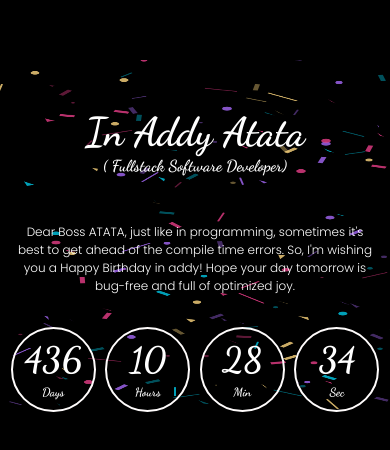
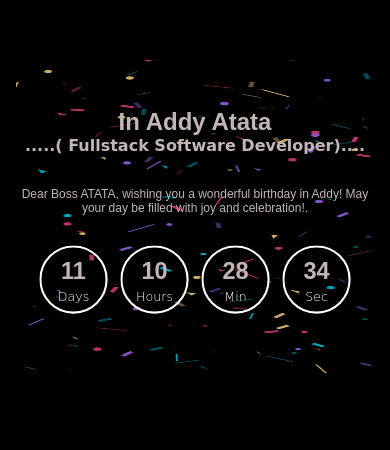
Before and after one commit to au-lex/Bithday_POP, a plain HTML site: page index.html in a window 390 px wide. Shown: the part 162-612 px from the top of the page. Drawn offline with Linux system fonts and the light colour scheme; a web font is replaced by a local one.

Commit message:
stuff and stuff

```diff
--- a/app.js
+++ b/app.js
@@ -1,41 +1,18 @@
-// Instead of waiting for a button click, just call the function
 const confettiSettings = { target: 'confetti-holder', max: 150, animate: true };
 const confetti = new ConfettiGenerator(confettiSettings);
 confetti.render();
 
-
-// function updateTime() {
-//     const  now = new Date();
-//     const currentyear = now.getFullYear();
-//     let Bday = new Date(2023,11,10)
-//     if (now > Bday) {
-//         Bday = new Date(currentyear +1, 11, 31);
-//     }
-//         const diff = Bday - now;
-
-//         const hr = Math.floor((diff % (1000 * 60 * 60 * 24)) / (1000 * 60 * 60));
-//         const mins = Math.floor((diff % (1000 * 60 * 60)) / (1000 * 60));
-//         const sec = Math.floor((diff % (1000 * 60)) / 1000);
-
-
-
-//         document.querySelector(".day").textContent = days
-//         document.querySelector(".hr").textContent = hr;
-//         document.querySelector(".min").textContent = mins;
-//         document.querySelector(".sec").textContent = sec;
-
-
-// }
-
-
 function updateTime() {
     const now = new Date();
-    const currentyear = now.getFullYear();
-    let Bday = new Date(2023, 9, 11);
-    if (now > Bday) {
-        Bday = new Date(currentyear + 1, 11, 10);
+    const currentYear = now.getFullYear();
+    let bday = new Date(currentYear, 9, 11); // October 11th (month is 0-indexed)
+
+    // If this year's birthday has passed, set for next year
+    if (now > bday) {
+        bday = new Date(currentYear + 1, 9, 11);
     }
-    const diff = Bday - now;
+
+    const diff = bday - now;
 
     const days = Math.floor(diff / (1000 * 60 * 60 * 24));
     const hr = Math.floor((diff % (1000 * 60 * 60 * 24)) / (1000 * 60 * 60));
@@ -48,6 +25,4 @@ function updateTime() {
     document.querySelector(".sec").textContent = sec;
 }
 
-
-
-setInterval(updateTime, 1000)
+setInterval(updateTime, 1000);
--- a/index.html
+++ b/index.html
@@ -7,7 +7,10 @@
     <link rel="preconnect" href="https://fonts.googleapis.com">
     <link rel="preconnect" href="https://fonts.googleapis.com">
     <link rel="preconnect" href="https://fonts.gstatic.com" crossorigin>
-    <link href="https://fonts.googleapis.com/css2?family=Dancing+Script:wght@700&family=Poppins:wght@100;300;500;600;700&family=Shadows+Into+Light&display=swap" rel="stylesheet">
+    <!-- <script src="https://cdn.tailwindcss.com"></script> -->
+    <link rel="preconnect" href="https://fonts.googleapis.com">
+    <link rel="preconnect" href="https://fonts.gstatic.com" crossorigin>
+    <link href="https://fonts.googleapis.com/css2?family=Mochiy+Pop+One&display=swap" rel="stylesheet">
     <title>Happy b</title>
 
 </head>
@@ -15,6 +18,8 @@
 
 
     <div class="bg">
+
+
         <main>
 
 
@@ -24,33 +29,30 @@
 
         <section class="theader">
             <h2> in addy atata </h2>
-            <h4>( fullstack software developer)</h4>
+            <h4>.....( fullstack software developer)....</h4>
         </section>
 
         <div class="desc">
-    <h6>Dear Boss ATATA, just like in programming,
-         sometimes it's best to get ahead of the compile time errors.
-         So, I'm wishing you a Happy Birthday in addy! Hope your day
-         tomorrow is bug-free and full of optimized joy.</h6>
+    <h6>Dear Boss ATATA, wishing you a wonderful birthday in Addy! May your day be filled with joy and celebration!.</h6>
         </div>
     <section class="time">
         <div class="timeCon">
-            <h1 class="day">2</h1>
+            <h1 class="day">0</h1>
             <span class="sub">
                 days
             </span> </div>
         <div  class="timeCon">
-            <h1 class="hr">4</h1>
+            <h1 class="hr">0</h1>
             <span class="sub">
                 hours
             </span></div>
         <div  class="timeCon">
-             <h1 class="min">20</h1>
+             <h1 class="min">0</h1>
             <span class="sub">
                 min
             </span></div>
         <div  class="timeCon">
-             <h1 class="sec">15</h1>
+             <h1 class="sec">0</h1>
             <span class="sub">
                 sec
             </span></div>
--- a/styles.css
+++ b/styles.css
@@ -12,13 +12,9 @@ body {
     height: 100vh;
     font-family: 'Dancing Script', cursive;
     background-color: black;
+    padding: 0 1rem;
 }
 
-.bg {
-    height: 400px;
-    background-repeat: no-repeat;
-    border-radius: 20px;
-}
 
 #confetti-holder {
     position: fixed;
@@ -32,13 +28,17 @@ body {
 }
 
 .container {
-    background-color: rgba(0, 0, 0, 0.8);
-    width: 35rem;
-    height: 392px;
+    background-color: rgba(0, 0, 0, 1.2);
+
+/* background-color: blue;     */
+width: 35rem;
+    /* border: 4px solid rgb(44, 43, 43); */
+
     z-index: 1000;
     backdrop-filter: blur(3px);
     box-shadow: 0 4px 6px rgba(0, 0, 0, 0.1);
-    border-radius: 20px;
+    border-radius: 10px;
+    padding-bottom: 3rem;
 }
 
 .time {
@@ -51,7 +51,7 @@ body {
     width: 100px;
     height: 100px;
     border-radius: 50%;
-    color: white;
+    color: rgb(195, 182, 182);
     text-align: center;
     padding-top: .6rem;
     margin: 0 1rem;
@@ -62,19 +62,19 @@ body {
     text-align: center;
     padding-top: 3rem;
     padding-bottom: 1rem;
-    color: white;
+    color: rgb(195, 182, 182);
 }
 
 h1 {
     font-size: 2.4rem;
-    color: white;
-    font-family: 'Dancing Script', cursive;
+    color: rgb(195, 182, 182);
+    font-family: "Mochiy Pop One", sans-serif;
 }
 
 h2 {
     text-align: center;
-    color: white;
-    font-family: 'Dancing Script', cursive;
+    color: rgb(195, 182, 182);
+    font-family: "Mochiy Pop One", sans-serif;
     text-transform: capitalize;
     font-size: 2.5rem;
 }
@@ -84,14 +84,15 @@ h4 {
 }
 
 .desc {
-    padding: 2rem 4rem;
+    /* padding: 2rem 4rem; */
+    margin: 1rem 0;
 }
 
-h6 {
-    color: white;
+h6 { color: rgb(195, 182, 182);
     text-align: center;
     font-size: 12px;
-    font-family: 'Poppins', sans-serif;
+    /* font-family: 'Poppins', sans-serif; */
+    font-family: "Mochiy Pop One", sans-serif;
     font-weight: 300;
 }
 
@@ -102,118 +103,259 @@ h6 {
 }
 
 /* Smallest screen size */
-@media only screen and (max-width: 360px) {
+
+
+
+
+@media only screen and (max-width: 425px) {
+
+    .bg {
+        height: 400px;
+        background-repeat: no-repeat;
+        border-radius: 20px;
+    }
+
+
     .container {
         width: 100%;
         height: auto;
-    }
-
-    .time {
-        text-align: center;
-        display: flex;
-        justify-content: center;
-
+        padding-bottom: 4rem;
     }
 
     .timeCon {
-        width: 50px;
-        height: 60px;
-        border-radius: 50%;
-
-        color: white;
-        text-align: center;
-        padding-top: 0;
-        margin: 0 .1rem;
-        border: 2px solid rgb(255, 252, 252);
-    }
-
-    .desc {
-        padding: 2rem 1rem;
-        width: 100%;
-    }
-
-    h1 {
-        font-size: 2.2rem;
-    }
-}
-
-@media only screen and (max-width: 390px) {
-    .container {
-        width: 100%;
-        height: auto;
-    }
-
-    .timeCon {
-        width: 85px;
-        height: 85px;
+        width: 65px;
+        height: 65px;
         border-radius: 50%;
         color: white;
         text-align: center;
         padding-top: .6rem;
-        margin: 0 .3rem;
-        border: 2px solid rgb(255, 252, 252);
+        margin: 0 .5rem;
+        /* border: 2px solid rgb(255, 252, 252); */
+    }
+
+    h1 {
+        font-size: 1.4rem;
+        color: rgb(195, 182, 182);
+        font-family: "Mochiy Pop One", sans-serif;
+    }
+
+    h2 {
+        text-align: center;
+        color: rgb(195, 182, 182);
+        font-family: "Mochiy Pop One", sans-serif;
+        text-transform: capitalize;
+        font-size: 1.5rem;
+    }
+
+    h4 {
+        text-transform: capitalize;
     }
 
     .desc {
-        padding: 2rem 1rem;
+        padding: 0rem 0rem;
         width: 100%;
     }
 
-    h1 {
-        font-size: 2.2rem;
-    }
 }
 
-@media only screen and (max-width: 414px) {
+
+
+
+
+@media only screen and (max-width: 412px) {
+
+    .bg {
+        height: 400px;
+        background-repeat: no-repeat;
+        border-radius: 20px;
+    }
+
+
     .container {
         width: 100%;
         height: auto;
+        padding-bottom: 4rem;
     }
 
     .timeCon {
-        width: 85px;
-        height: 85px;
+        width: 65px;
+        height: 65px;
         border-radius: 50%;
         color: white;
         text-align: center;
         padding-top: .6rem;
-        margin: 0 .3rem;
-        border: 2px solid rgb(255, 252, 252);
+        margin: 0 .5rem;
+        /* border: 2px solid rgb(255, 252, 252); */
+    }
+
+    h1 {
+        font-size: 1.4rem;
+        color: rgb(195, 182, 182);
+        font-family: "Mochiy Pop One", sans-serif;
+    }
+
+    h2 {
+        text-align: center;
+        color: rgb(195, 182, 182);
+        font-family: "Mochiy Pop One", sans-serif;
+        text-transform: capitalize;
+        font-size: 1.5rem;
+    }
+
+    h4 {
+        text-transform: capitalize;
     }
 
     .desc {
-        padding: 2rem 1rem;
+        padding: 0rem 0rem;
         width: 100%;
     }
 
-    h1 {
-        font-size: 2.2rem;
-    }
 }
 
-@media only screen and (max-width: 425px) {
+
+
+@media only screen and (max-width: 390px) {
+
+    .bg {
+        height: 400px;
+        background-repeat: no-repeat;
+        border-radius: 20px;
+    }
+
+
     .container {
         width: 100%;
         height: auto;
+        padding-bottom: 4rem;
     }
 
     .timeCon {
-        width: 85px;
-        height: 85px;
+        width: 65px;
+        height: 65px;
         border-radius: 50%;
         color: white;
         text-align: center;
         padding-top: .6rem;
-        margin: 0 .3rem;
-        border: 2px solid rgb(255, 252, 252);
+        margin: 0 .5rem;
+        /* border: 2px solid rgb(255, 252, 252); */
+    }
+
+    h1 {
+        font-size: 1.4rem;
+        color: rgb(195, 182, 182);
+        font-family: "Mochiy Pop One", sans-serif;
+    }
+
+    h2 {
+        text-align: center;
+        color: rgb(195, 182, 182);
+        font-family: "Mochiy Pop One", sans-serif;
+        text-transform: capitalize;
+        font-size: 1.5rem;
+    }
+
+    h4 {
+        text-transform: capitalize;
     }
 
     .desc {
-        padding: 2rem 1rem;
+        padding: 0rem 0rem;
         width: 100%;
     }
 
+}
+
+
+
+@media only screen and (max-width: 360px) {
+
+    .bg {
+        height: 400px;
+        background-repeat: no-repeat;
+        border-radius: 20px;
+    }
+
+
+    .container {
+        width: 100%;
+        height: auto;
+        padding-bottom: 4rem;
+    }
+
+    .timeCon {
+        width: 65px;
+        height: 65px;
+        border-radius: 50%;
+        color: white;
+        text-align: center;
+        padding-top: .6rem;
+        margin: 0 .5rem;
+        /* border: 2px solid rgb(255, 252, 252); */
+    }
+
     h1 {
-        font-size: 2.2rem;
+        font-size: 1.4rem;
+        color: rgb(195, 182, 182);
+        font-family: "Mochiy Pop One", sans-serif;
     }
+
+    h2 {
+        text-align: center;
+        color: rgb(195, 182, 182);
+        font-family: "Mochiy Pop One", sans-serif;
+        text-transform: capitalize;
+        font-size: 1.5rem;
+    }
+
+    h4 {
+        text-transform: capitalize;
+    }
+
+    .desc {
+        padding: 0rem 0rem;
+        width: 100%;
+    }
+
 }
+
+
+
+
+
+
+
+
+
+
+
+
+
+
+
+
+
+
+
+
+@keyframes float {
+    0%, 100% { transform: translateY(0); }
+    50% { transform: translateY(-20px); }
+}
+
+.time {
+    display: flex;
+    justify-content: center;
+    margin-top: 2rem;
+}
+
+.timeCon {
+
+    animation: pulse 2s infinite;
+}
+
+@keyframes pulse {
+    0% { transform: scale(1); }
+    50% { transform: scale(1.05); }
+    100% { transform: scale(1); }
+}
```
Also changed, not shown: confetti.js (+1 -1 lines).
